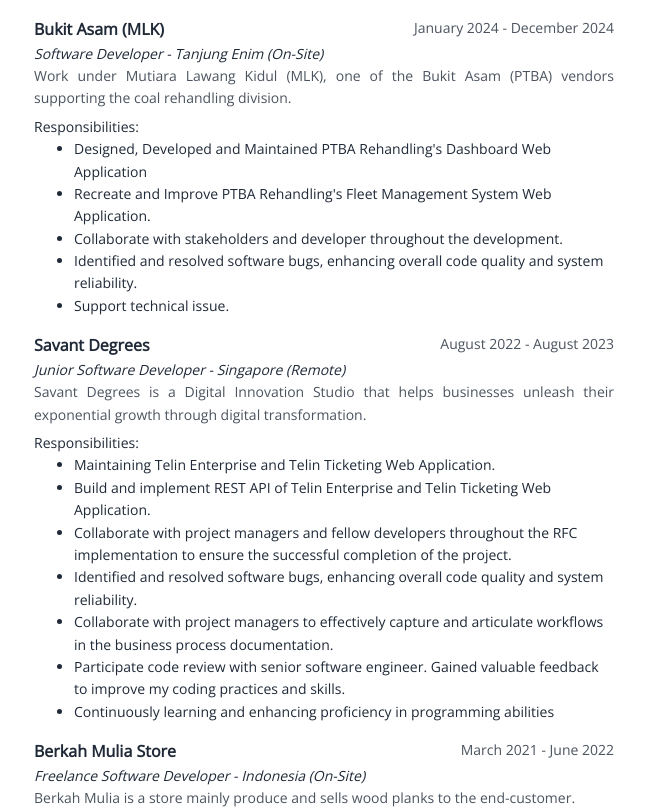
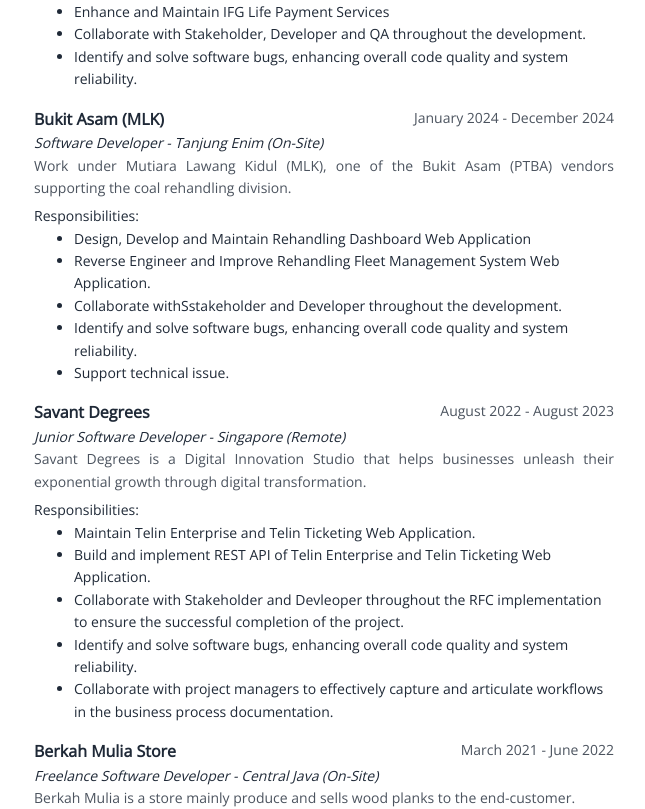
Before and after one commit to bondopangaji/bondopangaji.github.io, a Vue app: page /portfolio in a window 1280 px wide. Shown: the part 300-1109 px from the top of the page, without its empty margins (316-961 px from the left). Built offline with nearby package versions, Linux system fonts and the light colour scheme.

Commit message:
refactor: beats

```diff
--- a/src/data/work.js
+++ b/src/data/work.js
@@ -2,19 +2,17 @@
   {
     id: 4,
     title: 'Backend Developer - Jakarta (On-Site)',
-    companyName: 'IFG Life (MLK)',
+    companyName: 'IFG Life',
     companyLink: 'https://ifg-life.id/',
     companyDescription:
       'Work under Accord Innovations, one of the IFG Life vendors supporting payment division.',
     startDate: 'January 2025',
-    endDate: 'Now'
-    // responsibilities: [
-    //   `Designed, Developed and Maintained PTBA Rehandling's Dashboard Web Application`,
-    //   `Recreate and Improve PTBA Rehandling's Fleet Management System Web Application.`,
-    //   'Collaborate with stakeholders and developer throughout the development.',
-    //   'Identified and resolved software bugs, enhancing overall code quality and system reliability.',
-    //   'Support technical issue.'
-    // ]
+    endDate: 'Now',
+    responsibilities: [
+      `Enhance and Maintain IFG Life Payment Services`,
+      'Collaborate with Stakeholder, Developer and QA throughout the development.',
+      'Identify and solve software bugs, enhancing overall code quality and system reliability.',
+    ]
   },
   {
     id: 3,
@@ -26,10 +24,10 @@
     startDate: 'January 2024',
     endDate: 'December 2024',
     responsibilities: [
-      `Designed, Developed and Maintained PTBA Rehandling's Dashboard Web Application`,
-      `Recreate and Improve PTBA Rehandling's Fleet Management System Web Application.`,
-      'Collaborate with stakeholders and developer throughout the development.',
-      'Identified and resolved software bugs, enhancing overall code quality and system reliability.',
+      `Design, Develop and Maintain Rehandling Dashboard Web Application`,
+      `Reverse Engineer and Improve Rehandling Fleet Management System Web Application.`,
+      'Collaborate withSstakeholder and Developer throughout the development.',
+      'Identify and solve software bugs, enhancing overall code quality and system reliability.',
       'Support technical issue.'
     ]
   },
@@ -43,18 +41,16 @@
     startDate: 'August 2022',
     endDate: 'August 2023',
     responsibilities: [
-      'Maintaining Telin Enterprise and Telin Ticketing Web Application.',
+      'Maintain Telin Enterprise and Telin Ticketing Web Application.',
       'Build and implement REST API of Telin Enterprise and Telin Ticketing Web Application.',
-      'Collaborate with project managers and fellow developers throughout the RFC implementation to ensure the successful completion of the project.',
-      'Identified and resolved software bugs, enhancing overall code quality and system reliability.',
+      'Collaborate with Stakeholder and Devleoper throughout the RFC implementation to ensure the successful completion of the project.',
+      'Identify and solve software bugs, enhancing overall code quality and system reliability.',
       'Collaborate with project managers to effectively capture and articulate workflows in the business process documentation.',
-      'Participate code review with senior software engineer. Gained valuable feedback to improve my coding practices and skills.',
-      'Continuously learning and enhancing proficiency in programming abilities'
     ]
   },
   {
     id: 1,
-    title: 'Freelance Software Developer - Indonesia (On-Site)',
+    title: 'Freelance Software Developer - Central Java (On-Site)',
     companyName: 'Berkah Mulia Store',
     companyLink: '#',
     companyDescription:
@@ -63,7 +59,7 @@
     endDate: 'June 2022',
     responsibilities: [
       'Design, Develop and Maintain Internal Inventory Management for Internal User',
-      'Identified and resolved software bugs, enhancing overall code quality and system reliability.',
+      'Identify and solve software bugs, enhancing overall code quality and system reliability.',
       'Collaborate with store owner to effectively capture business process workflows in the development phase',
     ]
   }
```
